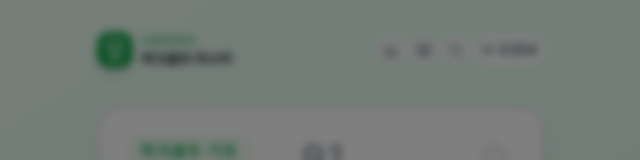
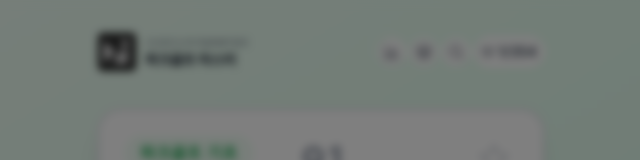
Before and after one commit to seiyeolo/park-golf-master, a React (Vite) app: page / in a window 1280 px wide. Shown: the top 160 px of the page, without its empty margins (319-959 px from the left). Built offline with nearby package versions, Linux system fonts and the light colour scheme.

Commit message:
feat: KMY협회 로고 추가
- SVG 기반 KMY 로고 컴포넌트 생성
- 헤더에 로고와 '건강증진교육개발KMY협회' 텍스트 추가

🤖 Generated with [Claude Code](https://claude.com/claude-code)

Co-Authored-By: Claude Opus 4.5 <noreply@anthropic.com>

```diff
--- a/src/App.jsx
+++ b/src/App.jsx
@@ -1,5 +1,6 @@
 import { useState, useEffect, useMemo } from 'react';
-import { BookOpen, Trophy, Search, Layers, BarChart3 } from 'lucide-react';
+import { BookOpen, Search, Layers, BarChart3 } from 'lucide-react';
+import KMYLogo from './components/KMYLogo';
 import Flashcard from './components/Flashcard';
 import Controls from './components/Controls';
 import SearchModal from './components/SearchModal';
@@ -351,12 +352,10 @@ const App = () => {
       {/* Header */}
       <header className="w-full max-w-md flex items-center justify-between mb-4 gap-2">
         <div className="flex items-center gap-2 min-w-0 flex-1">
-          <div className="bg-primary-600 p-2 rounded-xl shadow-lg shrink-0">
-            <Trophy className="w-5 h-5 text-white" />
-          </div>
+          <KMYLogo className="w-10 h-10 shrink-0" />
           <div className="min-w-0">
             <div className="flex items-center gap-1 mb-0.5">
-              <span className="text-[10px] text-primary-600 font-bold whitespace-nowrap">스포츠지도사</span>
+              <span className="text-[9px] text-gray-500 font-medium whitespace-nowrap">건강증진교육개발KMY협회</span>
               {selectedCategory && (
                 <span className={`text-[10px] px-1.5 py-0.5 rounded-full font-bold whitespace-nowrap ${
                   selectedCategory === 'unknown'
--- /dev/null
+++ b/src/components/KMYLogo.jsx
@@ -0,0 +1,27 @@
+const KMYLogo = ({ className = "w-8 h-8" }) => {
+  return (
+    <svg
+      viewBox="0 0 100 100"
+      className={className}
+      xmlns="http://www.w3.org/2000/svg"
+    >
+      {/* 배경 사각형 (라운드) */}
+      <rect x="2" y="2" width="96" height="96" rx="12" fill="#2d2d2d" />
+
+      {/* KMY 추상 로고 - 기하학적 삼각형 패턴 */}
+      <g fill="white">
+        {/* K - 왼쪽 삼각형 */}
+        <polygon points="18,22 18,78 42,50" />
+
+        {/* M - 중앙 아래 삼각형 */}
+        <polygon points="44,78 54,42 64,78" />
+
+        {/* Y - 오른쪽 위 삼각형 + 아래 막대 */}
+        <polygon points="58,22 82,22 70,42" />
+        <rect x="64" y="44" width="12" height="34" />
+      </g>
+    </svg>
+  );
+};
+
+export default KMYLogo;
```
